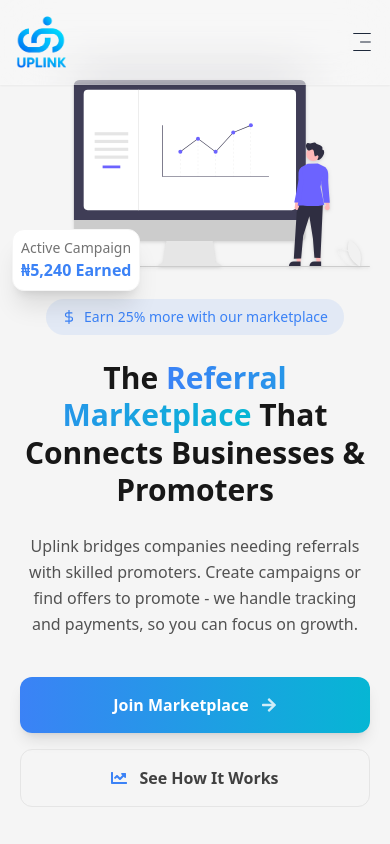
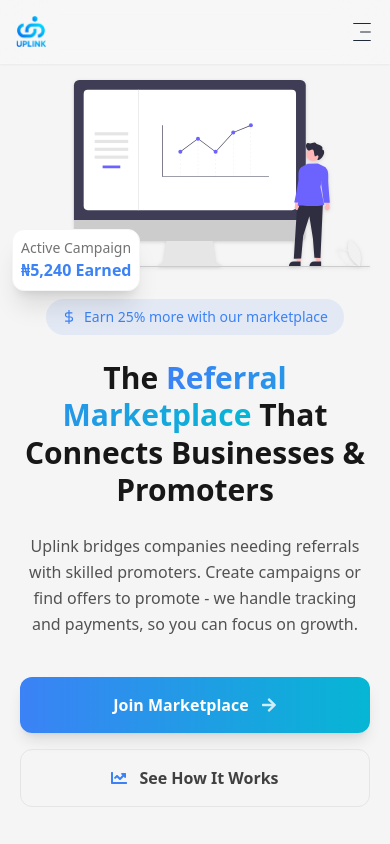
Before and after one commit to prospersamuel/Uplink, a React (Vite) app: page / in a window 390 px wide. Shown: the top 844 px of the page. Built offline with nearby package versions, Linux system fonts and the light colour scheme; what @midudev/tailwind-animations would draw is missing.

Commit message:
nav responsive fix

```diff
--- a/src/pages/home/Navbar.jsx
+++ b/src/pages/home/Navbar.jsx
@@ -26,10 +26,9 @@
         {/* App Name */}
         <a
           href="#"
-          className="text-2xl animate-slide-in-left font-extrabold text-neutral-900 dark:text-white tracking-tight"
+          className="animate-slide-in-left"
         >
-          <img src={logo} width={50} alt="logo" />
-          {/* Up<span className="text-primary">Link</span> */}
+          <img src={logo} className="sm:w-[50px] w-[30px]" alt="logo" />
         </a>
 
         {/* Desktop Nav */}
```
